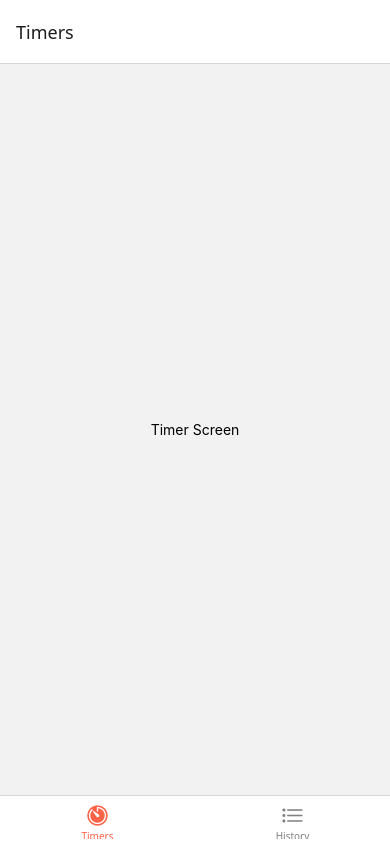
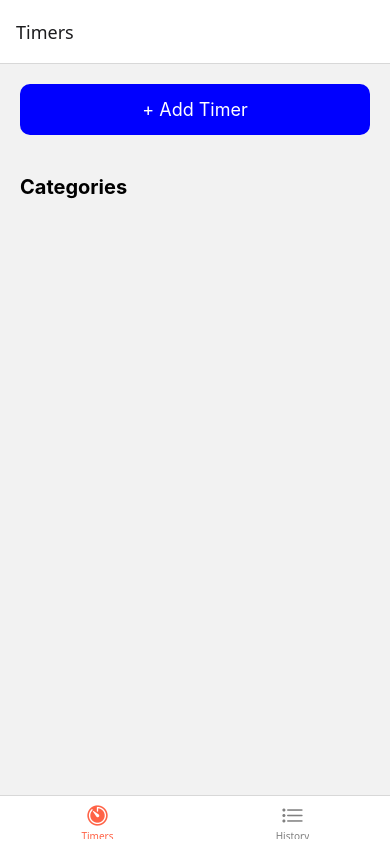
Before and after one commit to Joel-Johny/RN-Timer, a React Native app in the folder my-timer-app/: screen /Timers in a window 390 px wide. Built offline with nearby package versions, Linux system fonts and the light colour scheme.

Commit message:
created categories and timer modal also modified timer screen

```diff
--- /dev/null
+++ b/my-timer-app/src/components/AddTimerModal.jsx
@@ -0,0 +1,49 @@
+import React from "react";
+import { View, Text, StyleSheet, Modal, TouchableOpacity } from "react-native";
+
+export default function AddTimerModal({ visible, setVisible }) {
+  return (
+    <Modal
+      animationType="slide"
+      transparent={true}
+      visible={visible}
+      onRequestClose={() => setVisible(false)}
+    >
+      <View style={styles.modalContainer}>
+        <View style={styles.modalContent}>
+          <Text style={styles.modalTitle}>Add New Timer</Text>
+          {/* Form Fields Will Go Here */}
+          <TouchableOpacity onPress={() => setVisible(false)}>
+            <Text style={styles.closeButton}>Close</Text>
+          </TouchableOpacity>
+        </View>
+      </View>
+    </Modal>
+  );
+}
+
+const styles = StyleSheet.create({
+  modalContainer: {
+    flex: 1,
+    justifyContent: "center",
+    alignItems: "center",
+    backgroundColor: "rgba(0, 0, 0, 0.5)",
+  },
+  modalContent: {
+    width: "80%",
+    backgroundColor: "white",
+    padding: 20,
+    borderRadius: 10,
+    alignItems: "center",
+  },
+  modalTitle: {
+    fontSize: 20,
+    fontWeight: "bold",
+    marginBottom: 10,
+  },
+  closeButton: {
+    color: "red",
+    marginTop: 10,
+    fontSize: 16,
+  },
+});
--- /dev/null
+++ b/my-timer-app/src/components/Categories.jsx
@@ -0,0 +1,21 @@
+import React from "react";
+import { View, Text, StyleSheet } from "react-native";
+
+export default function Categories() {
+  return (
+    <View style={styles.container}>
+      <Text style={styles.title}>Categories</Text>
+      {/* Categories List Will Go Here */}
+    </View>
+  );
+}
+
+const styles = StyleSheet.create({
+  container: {
+    marginTop: 20,
+  },
+  title: {
+    fontSize: 20,
+    fontWeight: "bold",
+  },
+});
--- a/my-timer-app/src/screens/TimerScreen.js
+++ b/my-timer-app/src/screens/TimerScreen.js
@@ -1,11 +1,26 @@
-// src/screens/TimerScreen.js
-import React from "react";
-import { View, Text, StyleSheet } from "react-native";
+import React, { useState } from "react";
+import { View, Text, StyleSheet, TouchableOpacity } from "react-native";
+import Categories from "../components/Categories";
+import AddTimerModal from "../components/AddTimerModal"; // Import modal component
 
 export default function TimerScreen() {
+  const [modalVisible, setModalVisible] = useState(false);
+
   return (
     <View style={styles.container}>
-      <Text>Timer Screen</Text>
+      {/* Add Timer Button */}
+      <TouchableOpacity
+        style={styles.addButton}
+        onPress={() => setModalVisible(true)}
+      >
+        <Text style={styles.addButtonText}>+ Add Timer</Text>
+      </TouchableOpacity>
+
+      {/* Categories Section */}
+      <Categories />
+
+      {/* Add Timer Modal Component */}
+      <AddTimerModal visible={modalVisible} setVisible={setModalVisible} />
     </View>
   );
 }
@@ -13,7 +28,17 @@ export default function TimerScreen() {
 const styles = StyleSheet.create({
   container: {
     flex: 1,
-    justifyContent: "center",
+    padding: 20,
+  },
+  addButton: {
+    backgroundColor: "blue",
+    padding: 15,
+    borderRadius: 10,
     alignItems: "center",
+    marginBottom: 20,
+  },
+  addButtonText: {
+    color: "white",
+    fontSize: 18,
   },
 });
```
